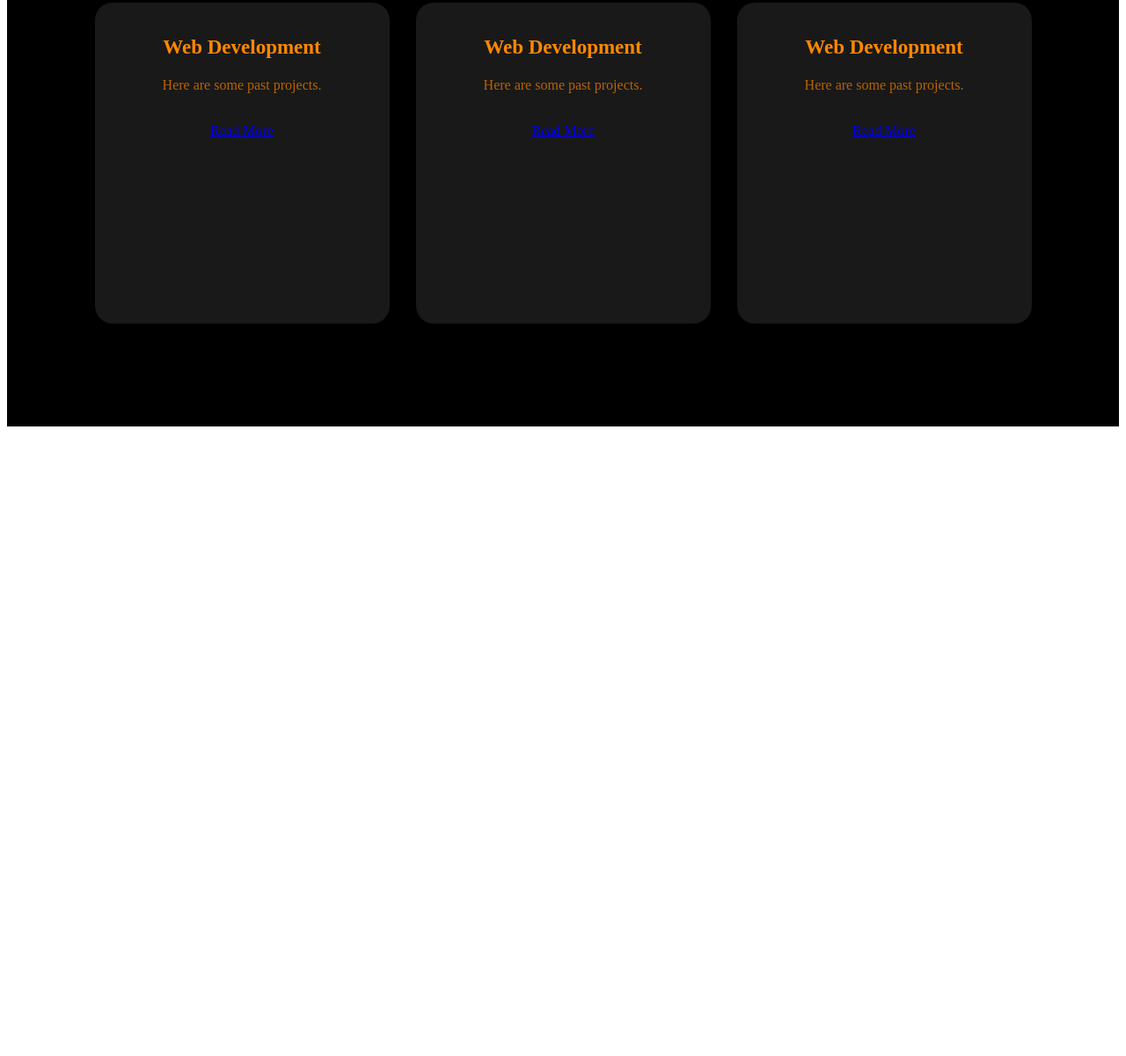
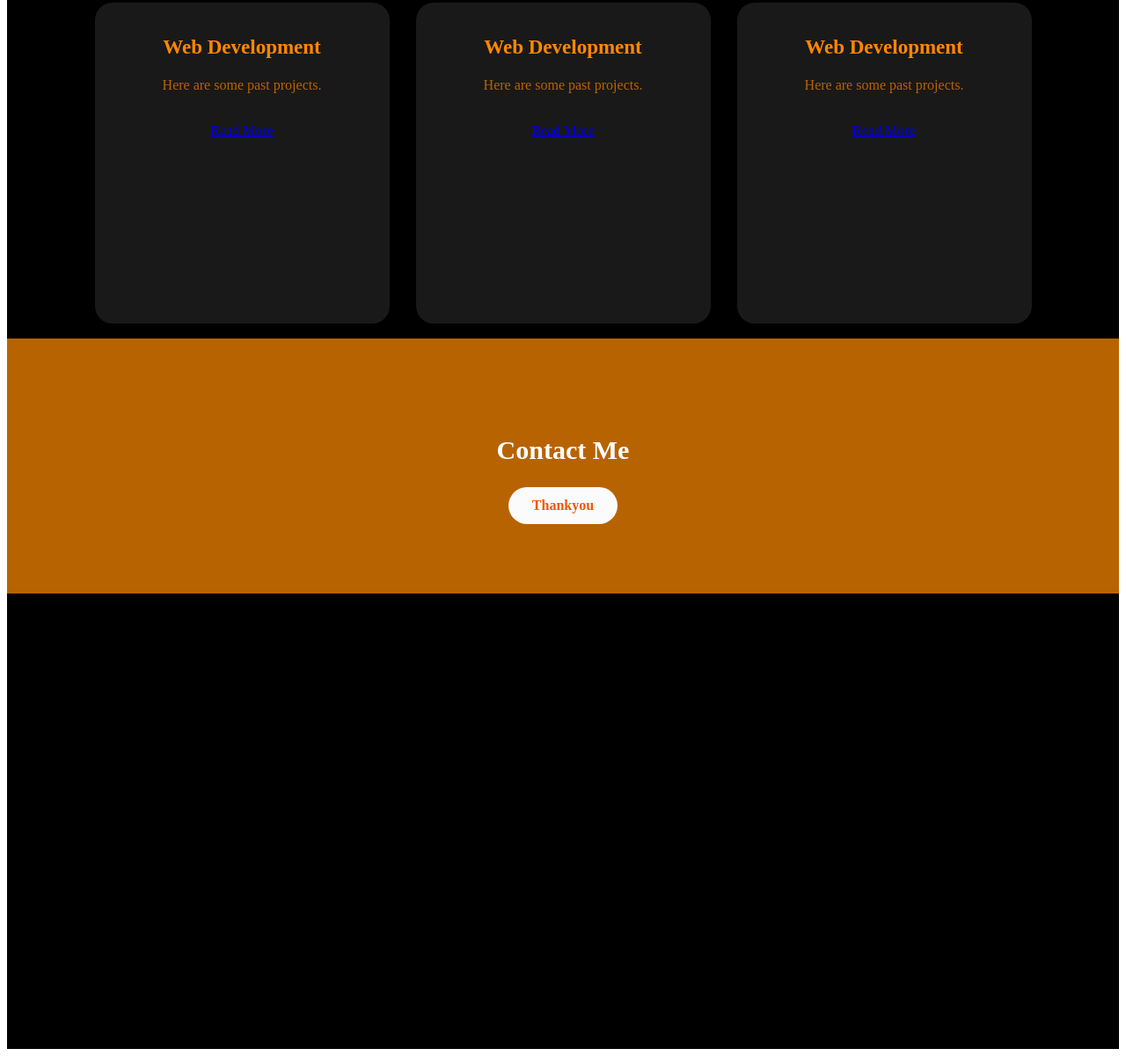
Before and after one commit to aminahayat/Advanced-CSS-Portfolio-, a plain HTML site: page index.html in a window 1280 px wide. Shown: the part 1665-2866 px from the top of the page at 88% size. Before the commit the page ends 2158 px from the top, so only its background shows below. Drawn offline with Linux system fonts and the light colour scheme.

Commit message:
git commit

```diff
--- a/03-Homework/Assets/css/style.css
+++ b/03-Homework/Assets/css/style.css
@@ -182,3 +182,50 @@ h5{
     line-height: 27px;
     margin-bottom: 25px;
 }
+
+.contact-me{
+    width: 100%;
+    height: 290px;
+    background-color: var(--dark);
+    display: flex;
+    align-items: center;
+    flex-direction: column;
+    justify-content: center;
+}
+
+.contact-me p {
+    color: white;
+    font-size: 30px;
+    font-weight: bold;
+    margin-bottom: 25px;
+
+}
+
+.contact-me .button-two{
+    background-color: var(--head);
+    color: rgb(241, 87, 10);
+    text-decoration: none;
+    border: 2px solid transparent;
+    font-weight: bold;
+    padding: 10px  25px;
+    border-radius: 30px;
+    transition:.4s;
+}
+
+.contact-me .button-two:hover {
+    background-color: transparent;
+    border: 2px solid var(--font-hover);
+    cursor: pointer;
+
+}
+
+footer {
+    position: relative;
+    width: 100%;
+    height: 400px;
+    background: 101010;
+    display: flex;
+    flex-direction: column;
+    align-items: center;
+    justify-content: center;
+}
--- a/index.html
+++ b/index.html
@@ -88,11 +88,26 @@
             </p>
           </div>
         </div>
-
-
       </div>
 
 
+      <div class="contact-me">
+        <p>Contact Me</p>
+        <a class="button-two" href="#">Thankyou</a>
+      </div>
+
+      <--- footer ---->
+
+      <footer>
+        <p>Amina Hayat</p>
+        <p>Get In Touch:</p>
+        <div class="socials">
+          <a href="#"><i class="fa-brands fa-instagram"></i></a>
+          <a href="#"><i class="fa-brands fa-github"></i></a>
+          <a href="#"><i class="fa-brands fa-linkedin"></i></a>
+        </div>
+
+      </footer>
 
   </body>
 
```
